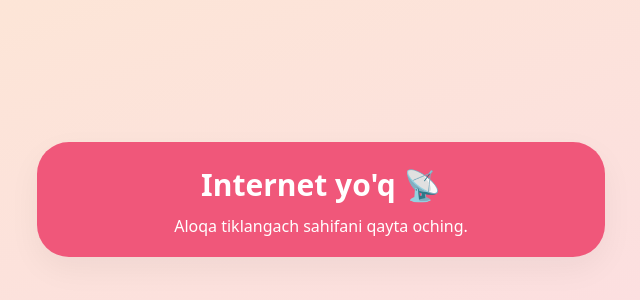
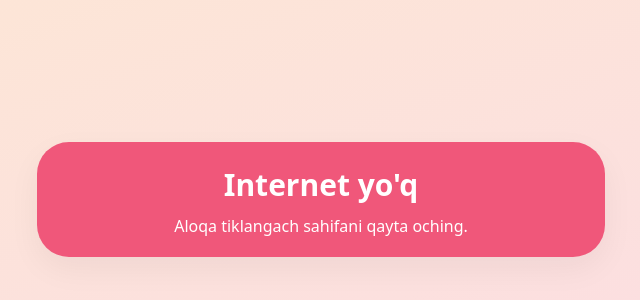
Before and after one commit to miradelacademy1-miradel/miradelbot, a website: page public/offline.html in a window 1280 px wide. Shown: the part 118-418 px from the top of the page, without its empty margins (319-959 px from the left). Drawn offline with Linux system fonts and the light colour scheme.

Commit message:
Remove emoji from offline.html message

```diff
--- a/public/offline.html
+++ b/public/offline.html
@@ -1,2 +1,2 @@
 <!doctype html><meta charset=utf-8><meta name=viewport content="width=device-width,initial-scale=1"><link rel=stylesheet href=/theme.css><title>Oflayn</title>
-<div class="card c-coral" style="margin-top:30vh;text-align:center"><h1>Internet yo'q 📡</h1><p>Aloqa tiklangach sahifani qayta oching.</p></div>
+<div class="card c-coral" style="margin-top:30vh;text-align:center"><h1>Internet yo'q</h1><p>Aloqa tiklangach sahifani qayta oching.</p></div>
```
